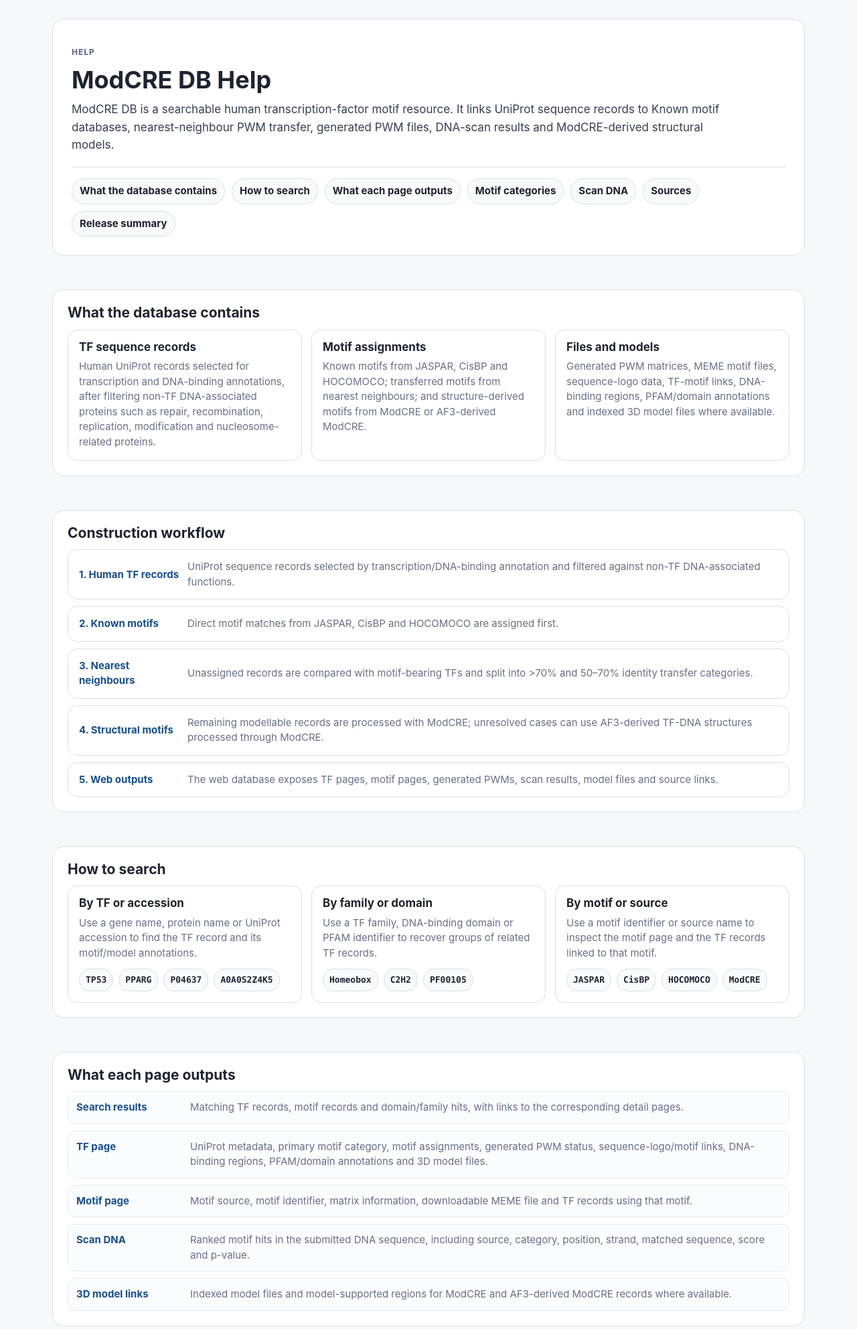
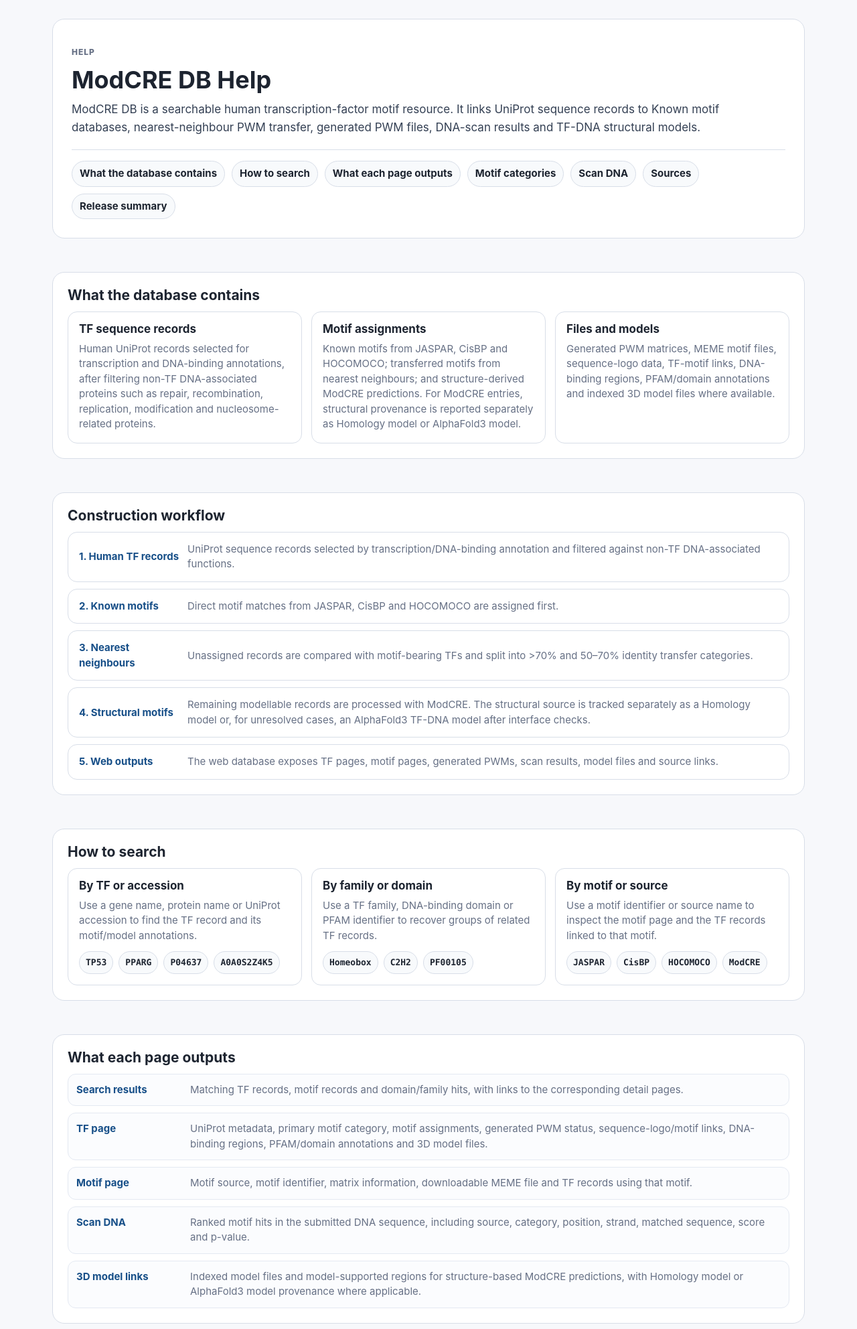
Before and after one commit to abotlp/ModCREDB, a Python web app: template templates/docs.html in a window 1280 px wide. Shown: the part 58-2042 px from the top of the page at 67% size. Run offline with Jinja, Linux system fonts and the light colour scheme; the template is opened without the code that fills it, so the values that code supplies are empty.

Commit message:
Align help text with final prediction and structural source semantics

```diff
--- a/templates/docs.html
+++ b/templates/docs.html
@@ -6,17 +6,20 @@
   {%- if level in ['Identical_PWM', 'identical', 'Known'] -%}Known
   {%- elif level in ['Homologous_PWM', 'homologous'] -%}Nearest Neighbor (&gt;70%)
   {%- elif level in ['Relatively_Homologous_PWM', 'relative_homologous'] -%}Nearest Neighbor (50–70%)
-  {%- elif level in ['ModCRE', 'modcre'] -%}ModCRE
-  {%- elif level in ['AlphaFold', 'AlphaFold_ModCRE', 'AlphaFold3-assisted ModCRE', 'alphafold'] -%}AF3-derived ModCRE
+  {%- elif level in ['ModCRE', 'modcre', 'AlphaFold', 'AlphaFold_ModCRE', 'AlphaFold3-assisted ModCRE', 'alphafold'] -%}ModCRE
   {%- else -%}{{ level }}
   {%- endif -%}
 {%- endmacro %}
 
 {% block content %}
-  {% set ns = namespace(annotated_total=0) %}
+  {% set ns = namespace(annotated_total=0, modcre_total=0, modcre_percent=0) %}
   {% for row in primary_annotation_counts %}
     {% if row.label != 'Unannotated' %}
       {% set ns.annotated_total = ns.annotated_total + (row.count | int) %}
+    {% endif %}
+    {% if row.level in ['ModCRE', 'AlphaFold'] %}
+      {% set ns.modcre_total = ns.modcre_total + (row.count | int) %}
+      {% set ns.modcre_percent = ns.modcre_percent + (row.percent | float) %}
     {% endif %}
   {% endfor %}
 
@@ -25,7 +28,7 @@
       <p class="eyebrow">Help</p>
       <h1>ModCRE DB Help</h1>
       <p class="help-lead">
-        ModCRE DB is a searchable human transcription-factor motif resource. It links UniProt sequence records to Known motif databases, nearest-neighbour PWM transfer, generated PWM files, DNA-scan results and ModCRE-derived structural models.
+        ModCRE DB is a searchable human transcription-factor motif resource. It links UniProt sequence records to Known motif databases, nearest-neighbour PWM transfer, generated PWM files, DNA-scan results and TF-DNA structural models.
       </p>
       <nav class="help-index" aria-label="Help sections">
         <a href="#contains">What the database contains</a>
@@ -47,7 +50,7 @@
         </article>
         <article class="help-card">
           <h3>Motif assignments</h3>
-          <p>Known motifs from JASPAR, CisBP and HOCOMOCO; transferred motifs from nearest neighbours; and structure-derived motifs from ModCRE or AF3-derived ModCRE.</p>
+          <p>Known motifs from JASPAR, CisBP and HOCOMOCO; transferred motifs from nearest neighbours; and structure-derived ModCRE predictions. For ModCRE entries, structural provenance is reported separately as Homology model or AlphaFold3 model.</p>
         </article>
         <article class="help-card">
           <h3>Files and models</h3>
@@ -62,7 +65,7 @@
         <div class="help-step"><b>1. Human TF records</b><span>UniProt sequence records selected by transcription/DNA-binding annotation and filtered against non-TF DNA-associated functions.</span></div>
         <div class="help-step"><b>2. Known motifs</b><span>Direct motif matches from JASPAR, CisBP and HOCOMOCO are assigned first.</span></div>
         <div class="help-step"><b>3. Nearest neighbours</b><span>Unassigned records are compared with motif-bearing TFs and split into &gt;70% and 50–70% identity transfer categories.</span></div>
-        <div class="help-step"><b>4. Structural motifs</b><span>Remaining modellable records are processed with ModCRE; unresolved cases can use AF3-derived TF-DNA structures processed through ModCRE.</span></div>
+        <div class="help-step"><b>4. Structural motifs</b><span>Remaining modellable records are processed with ModCRE. The structural source is tracked separately as a Homology model or, for unresolved cases, an AlphaFold3 TF-DNA model after interface checks.</span></div>
         <div class="help-step"><b>5. Web outputs</b><span>The web database exposes TF pages, motif pages, generated PWMs, scan results, model files and source links.</span></div>
       </div>
     </section>
@@ -109,7 +112,7 @@
         <div><b>TF page</b><span>UniProt metadata, primary motif category, motif assignments, generated PWM status, sequence-logo/motif links, DNA-binding regions, PFAM/domain annotations and 3D model files.</span></div>
         <div><b>Motif page</b><span>Motif source, motif identifier, matrix information, downloadable MEME file and TF records using that motif.</span></div>
         <div><b>Scan DNA</b><span>Ranked motif hits in the submitted DNA sequence, including source, category, position, strand, matched sequence, score and p-value.</span></div>
-        <div><b>3D model links</b><span>Indexed model files and model-supported regions for ModCRE and AF3-derived ModCRE records where available.</span></div>
+        <div><b>3D model links</b><span>Indexed model files and model-supported regions for structure-based ModCRE predictions, with Homology model or AlphaFold3 model provenance where applicable.</span></div>
       </div>
     </section>
 
@@ -119,10 +122,9 @@
         <article class="help-card help-category"><strong>Known</strong><span>direct motif record</span><p>Motif assigned from a direct match in JASPAR, CisBP or HOCOMOCO.</p></article>
         <article class="help-card help-category"><strong>Nearest Neighbor (&gt;70%)</strong><span>close transfer</span><p>Motif transferred from a closely related motif-bearing TF.</p></article>
         <article class="help-card help-category"><strong>Nearest Neighbor (50–70%)</strong><span>candidate transfer</span><p>Motif transferred from a more distant annotated TF and kept as a lower-confidence assignment.</p></article>
-        <article class="help-card help-category"><strong>ModCRE</strong><span>structure-derived</span><p>PWM derived by ModCRE from a modellable protein-DNA interface.</p></article>
-        <article class="help-card help-category"><strong>AF3-derived ModCRE</strong><span>predicted structure + ModCRE</span><p>AlphaFold3 TF-DNA structure processed through ModCRE after interface checks.</p></article>
+        <article class="help-card help-category"><strong>ModCRE</strong><span>structure-derived prediction</span><p>PWM predicted by ModCRE from a TF-DNA structural model. Structural source is reported separately as Homology model or AlphaFold3 model.</p></article>
       </div>
-      <p class="help-note">The strongest available category is used as the primary category for a TF record. Supporting motif links and model files can still appear on the detail pages.</p>
+      <p class="help-note">The strongest available category is used as the primary prediction for a TF record. Supporting motif links and model files can still appear on detail pages without changing that primary prediction.</p>
     </section>
 
     <section id="scan" class="help-section">
@@ -169,7 +171,7 @@
         </article>
         <article class="help-card">
           <h3>Structure-derived motifs</h3>
-          <p>ModCRE-derived records use structural models of TF-DNA interfaces. AF3-derived ModCRE records use AlphaFold3 TF-DNA structures as input to ModCRE.</p>
+          <p>ModCRE predicts PWMs from TF-DNA structural models. Model provenance is tracked separately: Homology model for ModCRE homology models and AlphaFold3 model for validated AF3 TF-DNA structures.</p>
           <div class="help-source-links">
             <a class="help-link-pill" href="http://aleph.upf.edu/modcre/##intro" target="_blank" rel="noopener">ModCRE</a>
             <a class="help-link-pill" href="https://alphafoldserver.com/" target="_blank" rel="noopener">AlphaFold Server</a>
@@ -192,10 +194,12 @@
         <h3 style="margin-top:18px">Primary motif categories</h3>
         <div class="bar-list compact">
           {% for row in primary_annotation_counts %}
-            {% if row.label != 'Unannotated' %}
+            {% if row.label != 'Unannotated' and row.level != 'AlphaFold' %}
+              {% set display_count = ns.modcre_total if row.level == 'ModCRE' else row.count %}
+              {% set display_percent = ns.modcre_percent if row.level == 'ModCRE' else row.percent %}
               <div class="bar-row">
-                <div><strong>{{ category_label(row.label) }}</strong><span>{{ row.count }} TF records{% if row.percent %}; {{ row.percent }}%{% endif %}</span></div>
-                <div class="bar-track"><span style="width: {{ row.percent }}%"></span></div>
+                <div><strong>{{ category_label(row.label) }}</strong><span>{{ display_count }} TF records{% if display_percent %}; {{ '%.1f'|format(display_percent) }}%{% endif %}</span></div>
+                <div class="bar-track"><span style="width: {{ display_percent }}%"></span></div>
               </div>
             {% endif %}
           {% endfor %}
```
